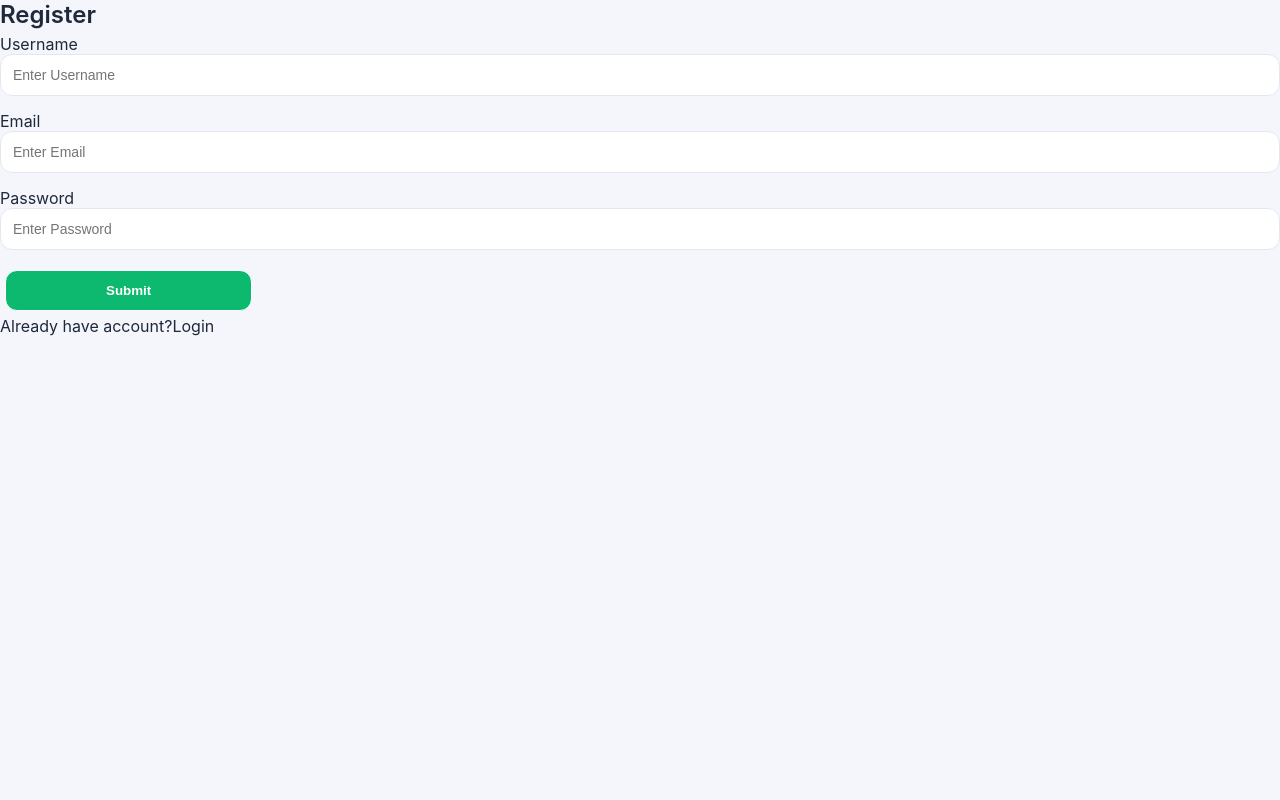
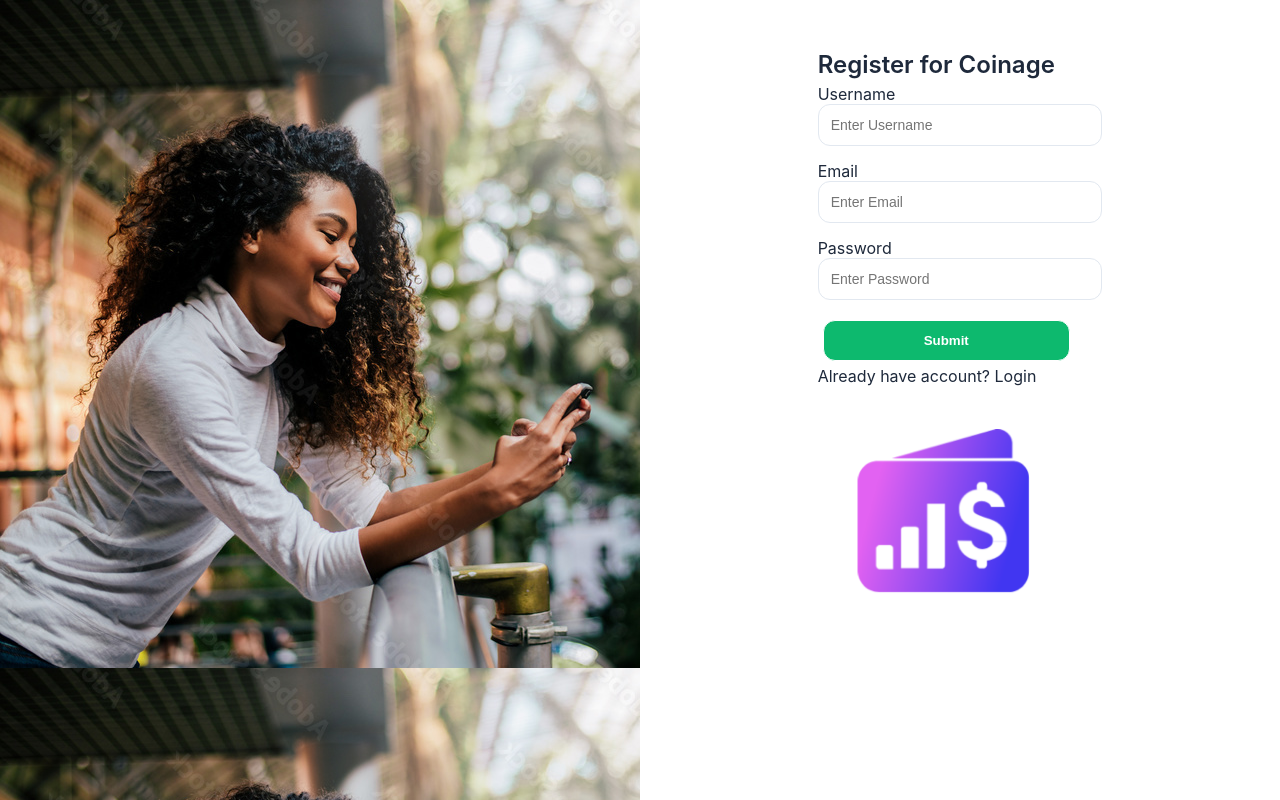
Before and after one commit to Legends-Land/Full-Stack-Finance-App, a React (Vite) app in the folder client/: page /register in a window 1280 px wide. Built offline with nearby package versions, Linux system fonts and the light colour scheme.

Commit message:
Wrapped register page in divs to create a split screen register page.

```diff
--- a/client/src/pages/Register.jsx
+++ b/client/src/pages/Register.jsx
@@ -33,9 +33,13 @@
     }
   };
   return (
+    <div className="container-login">
+      <div className="login-logo"></div>
+        <div className = "register-page">
+
     <div className="flex justify-center items-center h-screen">
       <div className="shadow-lg px-8 py-5 border w-72">
-        <h2 className="text-lg font-bold mb-4">Register</h2>
+        <h2 className="text-lg font-bold mb-4">Register for Coinage</h2>
         <form onSubmit={handleSumbit}>
           <div className="mb-4">
             <label htmlFor="username" className="block text-gray-700">
@@ -82,15 +86,34 @@
           <button className="w-full bg-green-600 text-white py-2 ">
             Submit
           </button>
+
+           <div>
+                {/* <button className="w-full bg-green-600 text-white py-2 ">
+                   <Link to="/" className="text-blue-500">
+            Login
+          </Link>
+
+                </button> */}
+              </div>
         </form>
         <div className="text-center">
-          <span>Already have account?</span>
+          <span>Already have account? </span>
           <Link to="/" className="text-blue-500">
             Login
           </Link>
         </div>
+
+         <div><img src='images/Coinage-logo.png' className='login-logo2' alt = "Company-logo"/></div>
       </div>
     </div>
+
+
+    </div>
+
+        </div>
+
+
+
   );
 };
 
```
